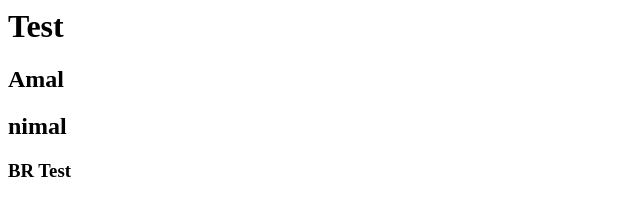
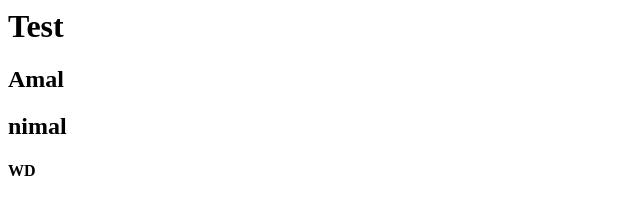
Before and after one commit to sangeewa/Test, a plain HTML site: page index.html in a window 1280 px wide. Shown: the full height of the page, 0-640 px from the left. Drawn offline with Linux system fonts and the light colour scheme.

Commit message:
BR Change

```diff
--- a/index.html
+++ b/index.html
@@ -1,4 +1,4 @@
 <h1>Test</h1>
 <h2>Amal</h2>
 <h2>nimal</h2>
-<h3 > BR Test</>
+<h4>WD</h4>
```
